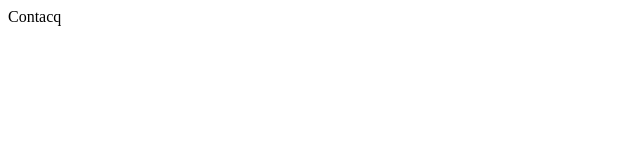
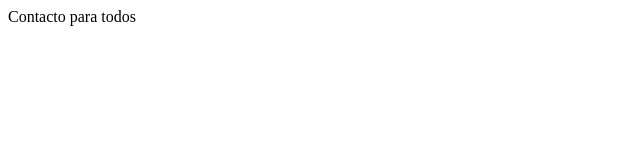
Before and after one commit to EveGiovi/introduccion-git, a plain HTML site: page contac.html in a window 1280 px wide. Shown: the full height of the page, 0-640 px from the left. Drawn offline with Linux system fonts and the light colour scheme.

Commit message:
Cambiando el texto en contact

```diff
--- a/contac.html
+++ b/contac.html
@@ -7,6 +7,6 @@
     <title>Document</title>
 </head>
 <body>
-    Contacq
+    Contacto para todos
 </body>
 </html>
```
